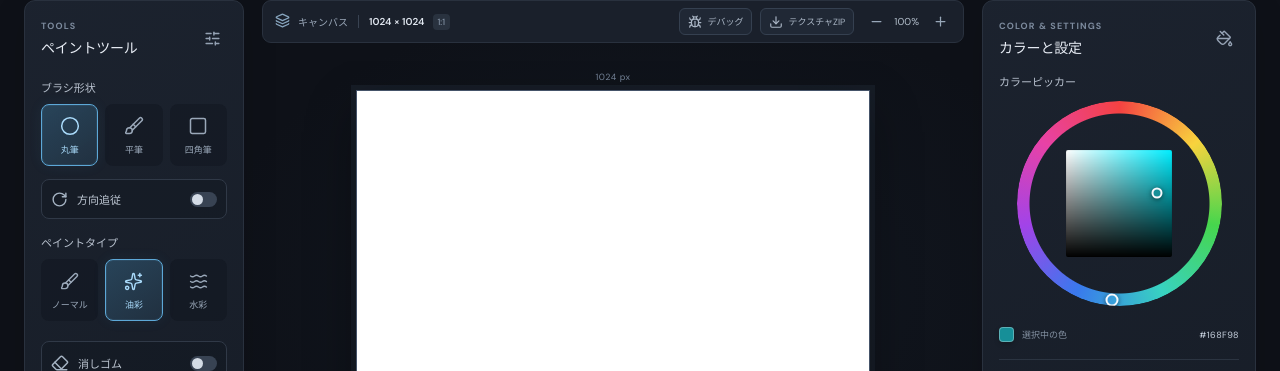
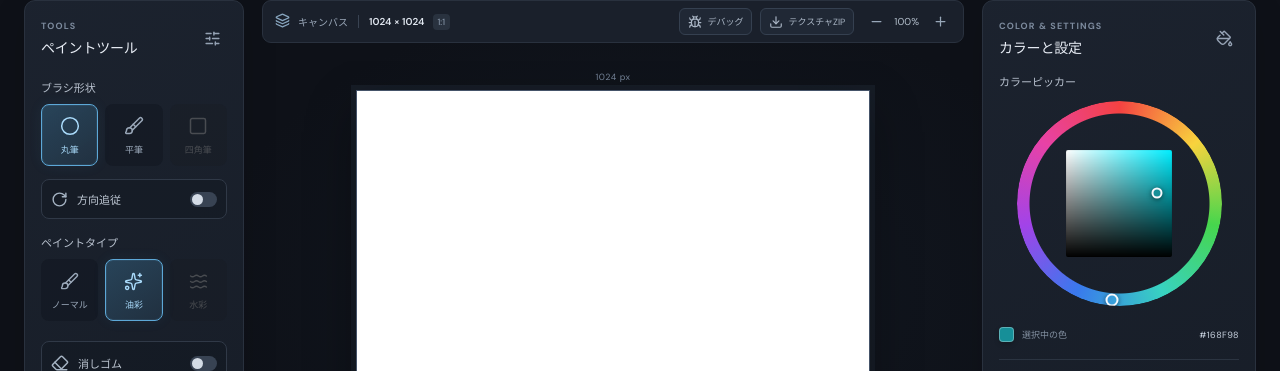
Before and after one commit to KitsuneDaro/Nurite, a React (Vite) app: page / in a window 1280 px wide. Shown: the part 86-457 px from the top of the page. Built offline with nearby package versions, Linux system fonts and the light colour scheme.

Commit message:
fix(OilSurfaceShader): Update edge distance calculation for improved depth accuracy fix(ToolOptionGroup): Enhance button selection handling for unavailable options

```diff
--- a/src/components/Canvas/ThreeCanvas/shaders/OilSurfaceShader.ts
+++ b/src/components/Canvas/ThreeCanvas/shaders/OilSurfaceShader.ts
@@ -21,7 +21,12 @@ export const oilDepthFragmentShader = `
 
     float maxEdgeDistance = strokeData.r * 255.0;
     float overrideEdgeDistance = strokeData.g * 255.0;
-    float edgeDistance = maxEdgeDistance * 0.2 + overrideEdgeDistance * 0.8;
+    float centerFactor = clamp(overrideEdgeDistance / brushSize, 0.0, 1.0);
+    float maxDistanceWeight = 0.2 * (
+      1.0 - (1.0 - centerFactor) * (1.0 - centerFactor)
+    );
+    float edgeDistance = maxEdgeDistance * maxDistanceWeight
+      + overrideEdgeDistance * (1.0 - maxDistanceWeight);
     float ridgeDistance = clamp(edgeDistance, 0.0, brushSize);
     float x = ridgeDistance / brushSize;
     float ridge = abs(sin(PI * ridgeDistance / OIL_RIDGE_WAVELENGTH_PX));
--- a/src/components/Tools/ToolOptionGroup/ToolOptionGroup.css
+++ b/src/components/Tools/ToolOptionGroup/ToolOptionGroup.css
@@ -53,6 +53,34 @@
   box-shadow: inset 0 0 0 1px rgba(100, 177, 224, 0.1), 0 0 14px rgba(68, 151, 204, 0.08);
 }
 
+.tool-choice.unavailable,
+.tool-choice.unavailable:hover,
+.tool-choice.unavailable.selected {
+  border-color: transparent;
+  color: #68717e;
+  background: rgba(15, 20, 28, 0.25);
+  box-shadow: none;
+  filter: grayscale(1);
+  opacity: 0.55;
+  cursor: not-allowed;
+}
+
+.tool-choice.unavailable-shake {
+  animation: unavailable-shake 420ms ease-in-out;
+}
+
+@keyframes unavailable-shake {
+  0%, 100% { transform: translateX(0); }
+  15%, 45%, 75% { transform: translateX(-4px); }
+  30%, 60%, 90% { transform: translateX(4px); }
+}
+
+@media (prefers-reduced-motion: reduce) {
+  .tool-choice.unavailable-shake {
+    animation: none;
+  }
+}
+
 @media (max-width: 520px) {
   .control-section {
     margin-bottom: 13px;
--- a/src/components/Tools/ToolOptionGroup/ToolOptionGroup.tsx
+++ b/src/components/Tools/ToolOptionGroup/ToolOptionGroup.tsx
@@ -1,3 +1,4 @@
+import { useEffect, useRef, useState } from 'react'
 import type { ToolOption } from '../../../types'
 import './ToolOptionGroup.css'
 
@@ -7,6 +8,7 @@ type ToolOptionGroupProps<Id extends string> = {
   options: readonly ToolOption<Id>[]
   selected: Id
   onSelect: (id: Id) => void
+  unavailable?: readonly Id[]
 }
 
 export function ToolOptionGroup<Id extends string>({
@@ -15,24 +17,59 @@ export function ToolOptionGroup<Id extends string>({
   options,
   selected,
   onSelect,
+  unavailable = [],
 }: ToolOptionGroupProps<Id>) {
+  const [shakingOption, setShakingOption] = useState<Id | null>(null)
+  const animationFrame = useRef<number | null>(null)
+  const shakeTimeout = useRef<number | null>(null)
+
+  useEffect(() => () => {
+    if (animationFrame.current !== null) cancelAnimationFrame(animationFrame.current)
+    if (shakeTimeout.current !== null) window.clearTimeout(shakeTimeout.current)
+  }, [])
+
+  const handleSelect = (id: Id, isUnavailable: boolean) => {
+    if (!isUnavailable) {
+      onSelect(id)
+      return
+    }
+
+    if (animationFrame.current !== null) cancelAnimationFrame(animationFrame.current)
+    if (shakeTimeout.current !== null) window.clearTimeout(shakeTimeout.current)
+    setShakingOption(null)
+    animationFrame.current = requestAnimationFrame(() => {
+      setShakingOption(id)
+      shakeTimeout.current = window.setTimeout(() => setShakingOption(null), 420)
+    })
+  }
+
   return (
     <section className="control-section tool-option-group">
       <div className="section-title">{title}</div>
       <div className={`choice-row ${className}`}>
-        {options.map(({ id, label, Icon, iconSize }) => (
+        {options.map(({ id, label, Icon, iconSize }) => {
+          const isUnavailable = unavailable.includes(id)
+          const unavailableLabel = `${label}（開発中のため使用できません）`
+          return (
             <button
               key={id}
-            className={`tool-choice ${selected === id ? 'selected' : ''}`}
-            onClick={() => onSelect(id)}
-            aria-label={label}
+              className={[
+                'tool-choice',
+                selected === id ? 'selected' : '',
+                isUnavailable ? 'unavailable' : '',
+                shakingOption === id ? 'unavailable-shake' : '',
+              ].filter(Boolean).join(' ')}
+              onClick={() => handleSelect(id, isUnavailable)}
+              aria-label={isUnavailable ? unavailableLabel : label}
               aria-pressed={selected === id}
-            title={label}
+              aria-disabled={isUnavailable}
+              title={isUnavailable ? unavailableLabel : label}
             >
               <Icon size={iconSize} strokeWidth={1.8} />
               <span>{label}</span>
             </button>
-        ))}
+          )
+        })}
       </div>
     </section>
   )
--- a/src/components/Tools/ToolsPanel/ToolsPanel.tsx
+++ b/src/components/Tools/ToolsPanel/ToolsPanel.tsx
@@ -54,6 +54,7 @@ export function ToolsPanel({
         options={brushShapes}
         selected={brushShape}
         onSelect={onBrushShapeChange}
+        unavailable={['square']}
       />
       <DirectionToggle enabled={followDirection} onChange={onFollowDirectionChange} />
       <ToolOptionGroup
@@ -62,6 +63,7 @@ export function ToolsPanel({
         options={paintTypes}
         selected={paintType}
         onSelect={onPaintTypeChange}
+        unavailable={['watercolor']}
       />
       <EraserToggle enabled={eraserEnabled} onChange={onEraserChange} />
       <HistoryControls
```
Also changed, not shown: prompts/AboutTexture.md (+1 -1 lines). Lines whose indentation alone changed are shown as unchanged.
